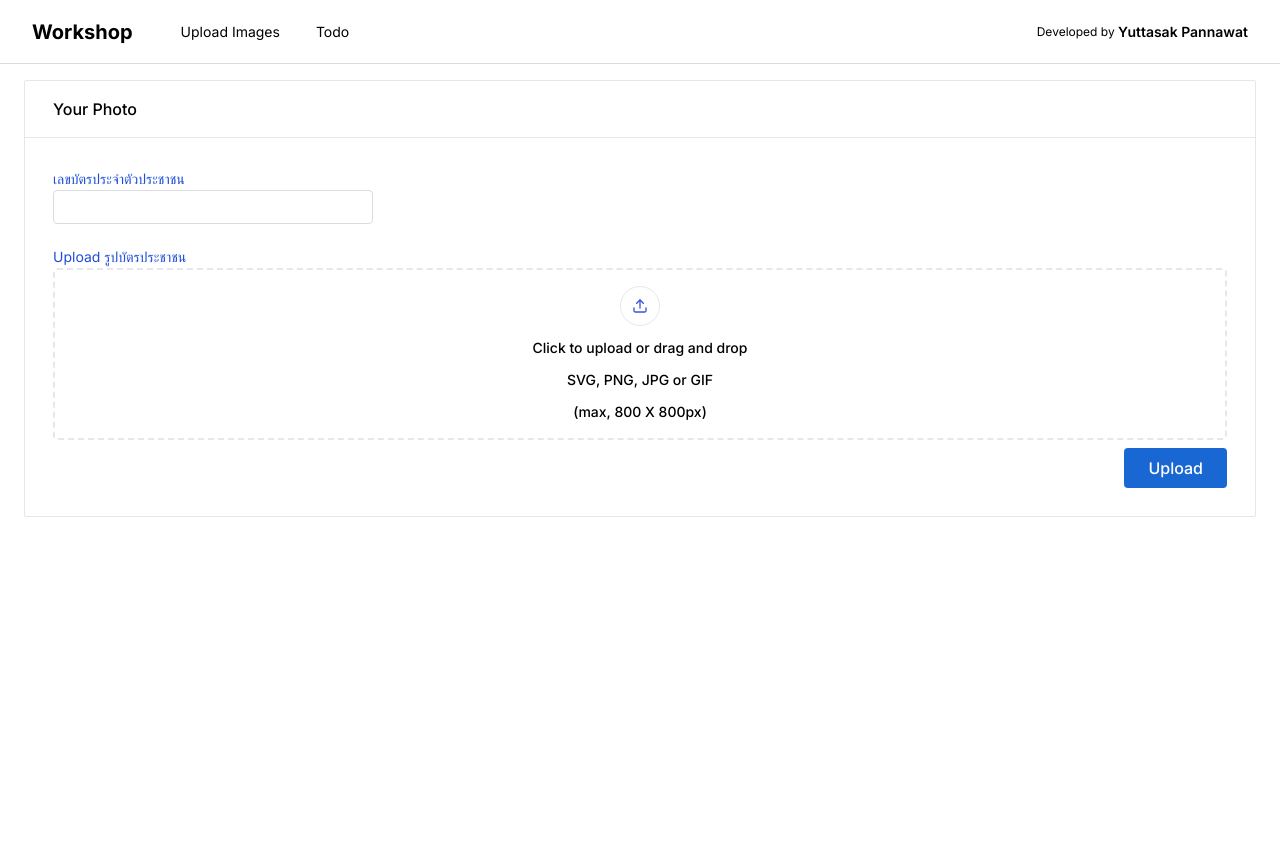
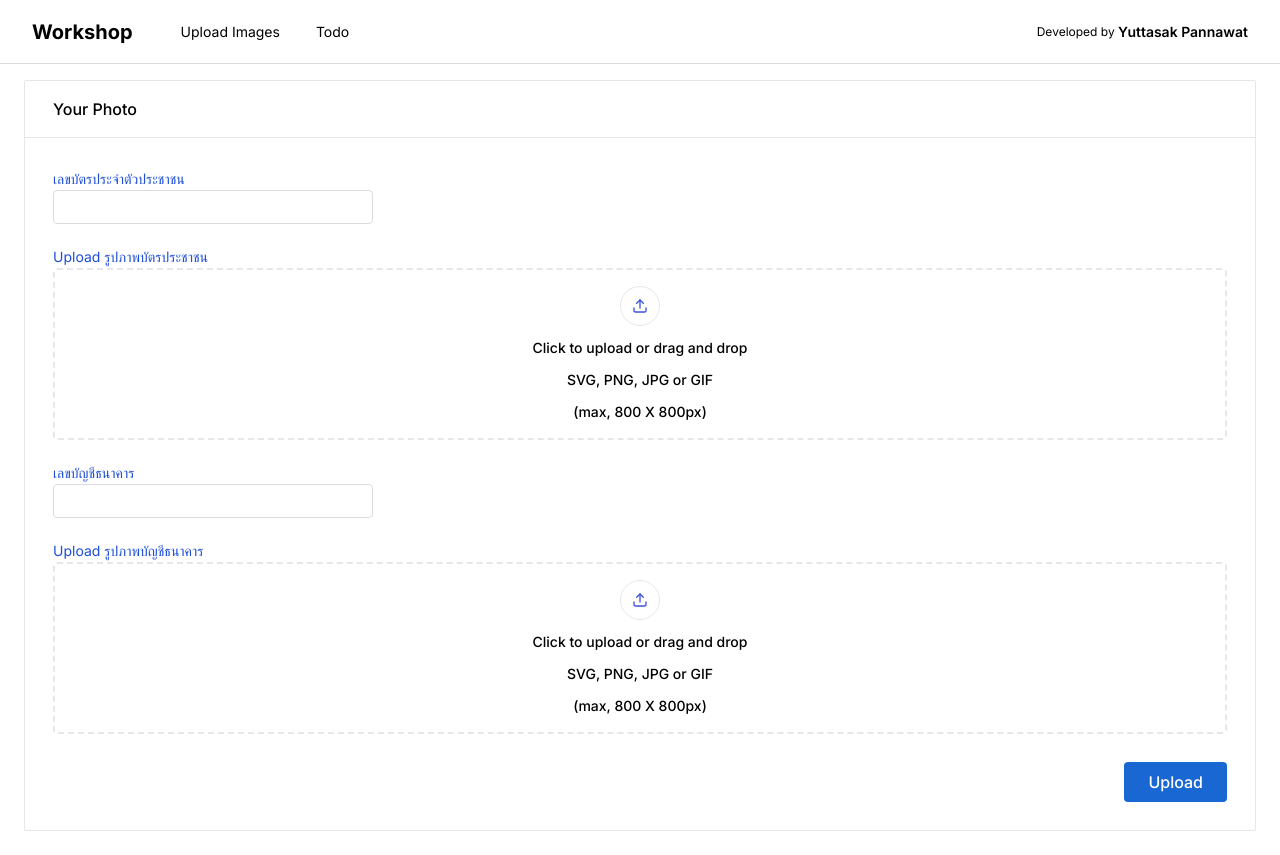
Before and after one commit to yuttasakcom/vue-nodejs-go-upload-images, a Vue app: page / in a window 1280 px wide. Before the commit the page ends 800 px from the top, so only its background shows below. Built offline with nearby package versions, Linux system fonts and the light colour scheme.

Commit message:
feat: 🌸 (workshop) create client & server-nodejs

```diff
--- a/src/views/HomeView.vue
+++ b/src/views/HomeView.vue
@@ -27,8 +27,9 @@
                     </div>
                   </div>
 
+                  <div class="mb-5">
                     <label for="fileupload" class="text-sm text-blue-700">
-                    Upload รูปบัตรประชาชน
+                      Upload รูปภาพบัตรประชาชน
                     </label>
 
                     <div
@@ -82,6 +83,78 @@
                         <p class="font-medium text-sm">(max, 800 X 800px)</p>
                       </div>
                     </div>
+                  </div>
+
+                  <div class="mb-5">
+                    <label for="bank_number" class="text-sm text-blue-700"> เลขบัญชีธนาคาร </label>
+                    <div>
+                      <input
+                        id="bank_number"
+                        v-model="bank_number"
+                        class="border rounded border-brand-gray-1 p-1 w-80"
+                        type="text"
+                      />
+                    </div>
+                  </div>
+
+                  <div class="mb-5">
+                    <label for="fileupload" class="text-sm text-blue-700">
+                      Upload รูปภาพบัญชีธนาคาร
+                    </label>
+
+                    <div
+                      id="FileUpload"
+                      class="relative mb-5.5 block w-full cursor-pointer appearance-none rounded border-2 border-dashed border-primary bg-gray py-4 px-4 dark:bg-meta-4 sm:py-7.5"
+                    >
+                      <input
+                        id="fileupload2"
+                        type="file"
+                        accept="image/*"
+                        count="2"
+                        class="absolute inset-0 z-50 m-0 h-full w-full cursor-pointer p-0 opacity-0 outline-none"
+                        @change="upload2($event)"
+                      />
+                      <input v-model="file2" name="file2" hidden />
+                      <div class="flex flex-col items-center justify-center space-y-3">
+                        <span
+                          class="flex h-10 w-10 items-center justify-center rounded-full border border-stroke bg-white dark:border-strokedark dark:bg-boxdark"
+                        >
+                          <svg
+                            width="16"
+                            height="16"
+                            viewBox="0 0 16 16"
+                            fill="none"
+                            xmlns="http://www.w3.org/2000/svg"
+                          >
+                            <path
+                              fill-rule="evenodd"
+                              clip-rule="evenodd"
+                              d="M1.99967 9.33337C2.36786 9.33337 2.66634 9.63185 2.66634 10V12.6667C2.66634 12.8435 2.73658 13.0131 2.8616 13.1381C2.98663 13.2631 3.1562 13.3334 3.33301 13.3334H12.6663C12.8431 13.3334 13.0127 13.2631 13.1377 13.1381C13.2628 13.0131 13.333 12.8435 13.333 12.6667V10C13.333 9.63185 13.6315 9.33337 13.9997 9.33337C14.3679 9.33337 14.6663 9.63185 14.6663 10V12.6667C14.6663 13.1971 14.4556 13.7058 14.0806 14.0809C13.7055 14.456 13.1968 14.6667 12.6663 14.6667H3.33301C2.80257 14.6667 2.29387 14.456 1.91879 14.0809C1.54372 13.7058 1.33301 13.1971 1.33301 12.6667V10C1.33301 9.63185 1.63148 9.33337 1.99967 9.33337Z"
+                              fill="#3C50E0"
+                            />
+                            <path
+                              fill-rule="evenodd"
+                              clip-rule="evenodd"
+                              d="M7.5286 1.52864C7.78894 1.26829 8.21106 1.26829 8.4714 1.52864L11.8047 4.86197C12.0651 5.12232 12.0651 5.54443 11.8047 5.80478C11.5444 6.06513 11.1223 6.06513 10.8619 5.80478L8 2.94285L5.13807 5.80478C4.87772 6.06513 4.45561 6.06513 4.19526 5.80478C3.93491 5.54443 3.93491 5.12232 4.19526 4.86197L7.5286 1.52864Z"
+                              fill="#3C50E0"
+                            />
+                            <path
+                              fill-rule="evenodd"
+                              clip-rule="evenodd"
+                              d="M7.99967 1.33337C8.36786 1.33337 8.66634 1.63185 8.66634 2.00004V10C8.66634 10.3682 8.36786 10.6667 7.99967 10.6667C7.63148 10.6667 7.33301 10.3682 7.33301 10V2.00004C7.33301 1.63185 7.63148 1.33337 7.99967 1.33337Z"
+                              fill="#3C50E0"
+                            />
+                          </svg>
+                        </span>
+                        <p class="font-medium text-sm">
+                          <span class="text-primary">Click to upload</span>
+                          or drag and drop
+                        </p>
+                        <p class="mt-1.5 font-medium text-sm">SVG, PNG, JPG or GIF</p>
+                        <p class="font-medium text-sm">(max, 800 X 800px)</p>
+                      </div>
+                    </div>
+                  </div>
 
                   <div class="flex justify-end gap-4.5">
                     <button
@@ -107,12 +180,20 @@ import axios from 'axios'
 import Header from '@/components/Header.vue'
 
 const id_card_number = ref<string>('')
+const bank_number = ref<string>('')
 let file = ref<File>()
+let file2 = ref<File>()
 
 const upload = (event: Event) => {
   const target = event.target as HTMLInputElement
   const files = target.files as FileList
   file.value = files[0]
+}
+
+const upload2 = (event: Event) => {
+  const target = event.target as HTMLInputElement
+  const files = target.files as FileList
+  file2.value = files[0]
 }
 
 const submit = async () => {
@@ -123,6 +204,12 @@ const submit = async () => {
   if (file.value) {
     formData.append('id_card_image', file.value)
   }
+  if (bank_number.value) {
+    formData.append('bank_number', bank_number.value)
+  }
+  if (file2.value) {
+    formData.append('bank_image', file2.value)
+  }
 
   const { data } = await axios.post('http://localhost:3000/upload', formData)
   console.log('file ====>', data)
```
Also changed, not shown: server-nodejs/main.ts (+11 -0 lines), 1 other file (tests, documents, lock files or other folders). Lines whose indentation alone changed are shown as unchanged.
